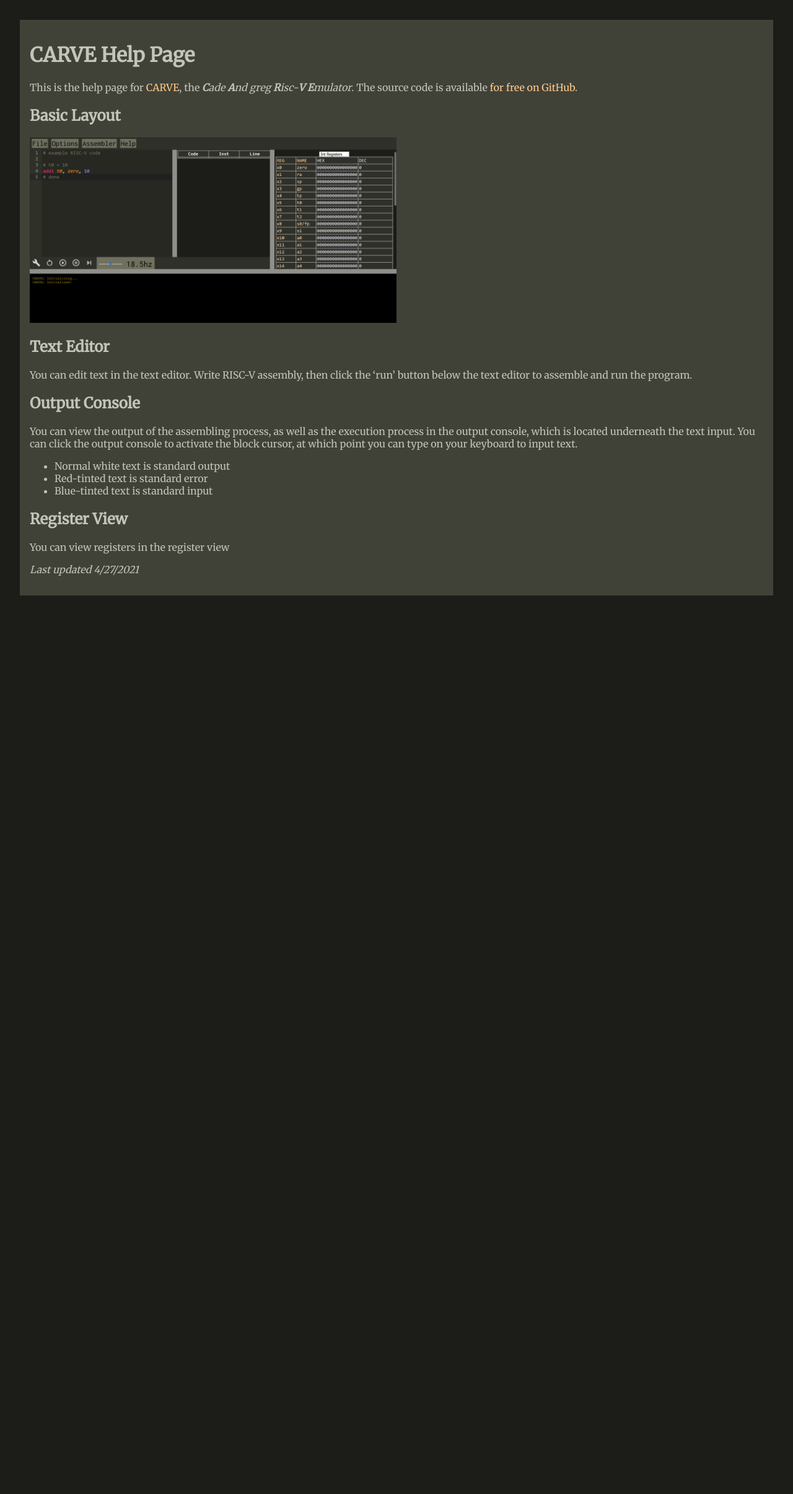
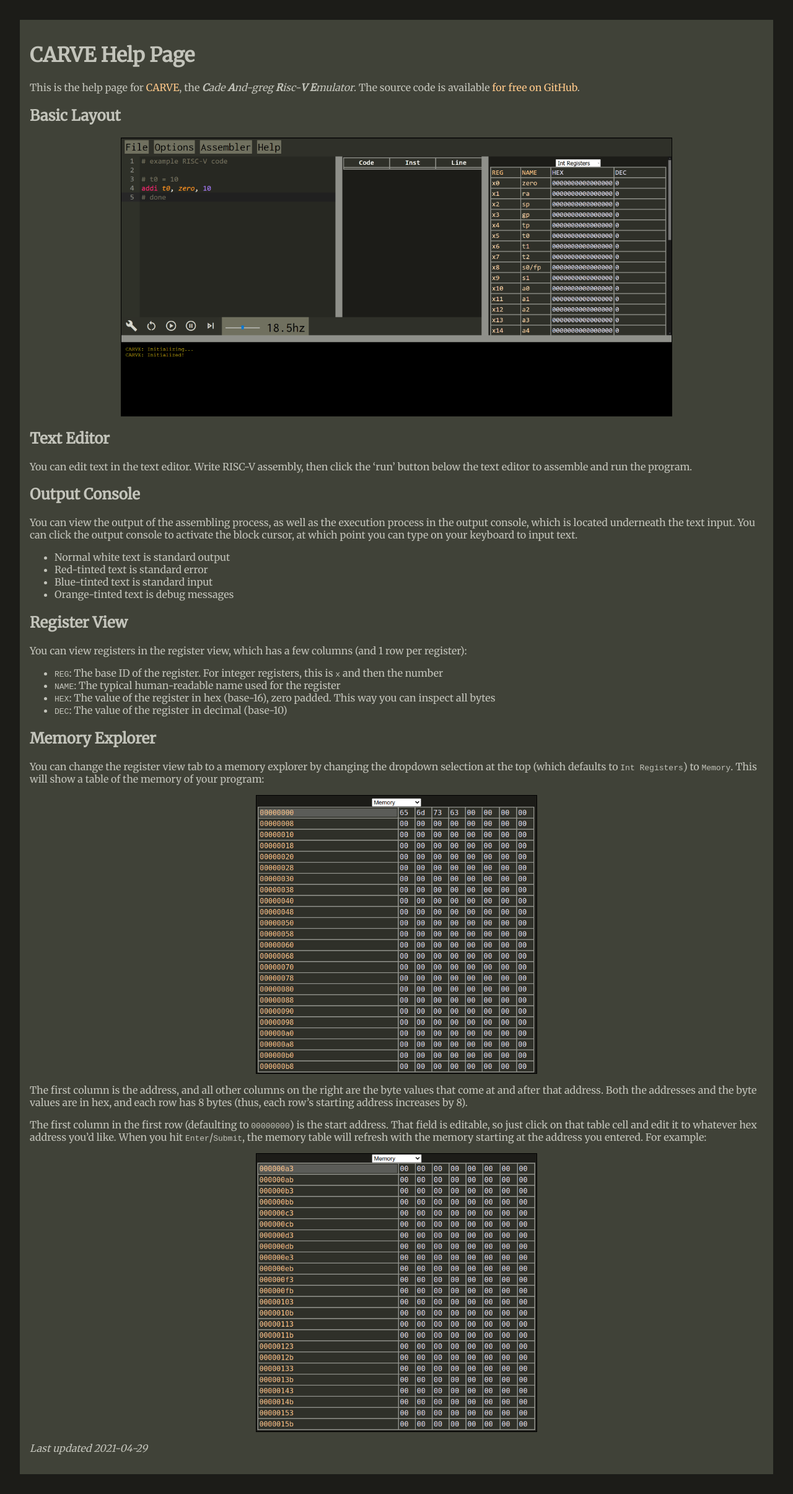
Before and after one commit to cadebrown/CARVE, a Jekyll site: the page built from docs/help.md, in a window 1280 px wide. Shown: the whole page at 62% size. Built offline with Jekyll 4.4.1, drawn with Linux system fonts in a browser that asks for light colours; before the commit the page ends 993 px from its top, so only the background shows below that.

Commit message:
help page update

```diff
--- a/docs/_layouts/doc.html
+++ b/docs/_layouts/doc.html
@@ -1,4 +1,7 @@
 <!DOCTYPE html>
+
+{%- assign date_format = site.minima.date_format | default: '%b %-d, %Y' -%}
+
 
 <html lang="en">
 <head>
@@ -14,7 +17,6 @@
 {% if page.desc %}
     <meta name="Description" content="{{ page.desc }}">
 {% endif %}
-
 <!-- Google FONT -->
 <link href="https://fonts.googleapis.com/css?family=Material+Icons|Material+Icons+Outlined|Material+Icons+Two+Tone|Material+Icons+Round|Material+Icons+Sharp" rel="stylesheet">
 <link rel="stylesheet" href="https://fonts.googleapis.com/css?family=Inconsolata">
--- a/docs/_layouts/exe.html
+++ b/docs/_layouts/exe.html
@@ -1,4 +1,6 @@
 <!DOCTYPE html>
+
+{%- assign date_format = site.minima.date_format | default: '%b %-d, %Y' -%}
 
 <html lang="en">
 <head>
--- a/docs/css/docs.css
+++ b/docs/css/docs.css
@@ -41,10 +41,15 @@
 .doc_container {
     background-color: var(--light-3);
     padding: 16px;
+    max-width: 1200px;
+    margin: auto;
 }
 
 img {
-    max-width: max-content;
-    width: 50%;
-    margin: auto;
+
+    display: block;
+    margin: 0 auto;
+    border: 1px solid black;
+    max-width: 87%;
+    max-height: 28em;
 }
--- a/docs/help.md
+++ b/docs/help.md
@@ -7,11 +7,12 @@
 
 # CARVE Help Page
 
-This is the help page for [CARVE](..), the _**C**ade **A**nd greg **R**isc-**V** **E**mulator_. The source code is available [for free on GitHub](https://github.com/ChemicalDevelopment/CARVE).
+This is the help page for [CARVE](..), the _**C**ade **A**nd-greg **R**isc-**V** **E**mulator_. The source code is available [for free on GitHub](https://github.com/ChemicalDevelopment/CARVE).
 
 ## Basic Layout
 
 ![Basic layout of CARVE](assets/layout.png "Basic Layout")
+
 
 ## Text Editor
 
@@ -24,10 +25,34 @@
   * Normal white text is standard output
   * Red-tinted text is standard error
   * Blue-tinted text is standard input
+  * Orange-tinted text is debug messages
 
 
 ## Register View
 
-You can view registers in the register view
+You can view registers in the register view, which has a few columns (and 1 row per register):
 
-_Last updated 4/27/2021_
+  * `REG`: The base ID of the register. For integer registers, this is `x` and then the number
+  * `NAME`: The typical human-readable name used for the register
+  * `HEX`: The value of the register in hex (base-16), zero padded. This way you can inspect all bytes
+  * `DEC`: The value of the register in decimal (base-10)
+
+## Memory Explorer
+
+You can change the register view tab to a memory explorer by changing the dropdown selection at the top (which defaults to `Int Registers`) to `Memory`. This will show a table of the memory of your program:
+
+![Memory Explorer](assets/memory_0.png)
+
+
+The first column is the address, and all other columns on the right are the byte values that come at and after that address. Both the addresses and the byte values are in hex, and each row has 8 bytes (thus, each row's starting address increases by 8).
+
+The first column in the first row (defaulting to `00000000`) is the start address. That field is editable, so just click on that table cell and edit it to whatever hex address you'd like. When you hit `Enter`/`Submit`, the memory table will refresh with the memory starting at the address you entered. For example:
+
+
+![Memory Explorer](assets/memory_1.png)
+
+
+
+
+
+_Last updated 2021-04-29_
```
Also changed, not shown: docs/css/site-old.css (deleted, +0 -262 lines), docs/assets/memory_0.png (added), docs/assets/memory_1.png (added), docs/dev.md (line endings or trailing spaces).
